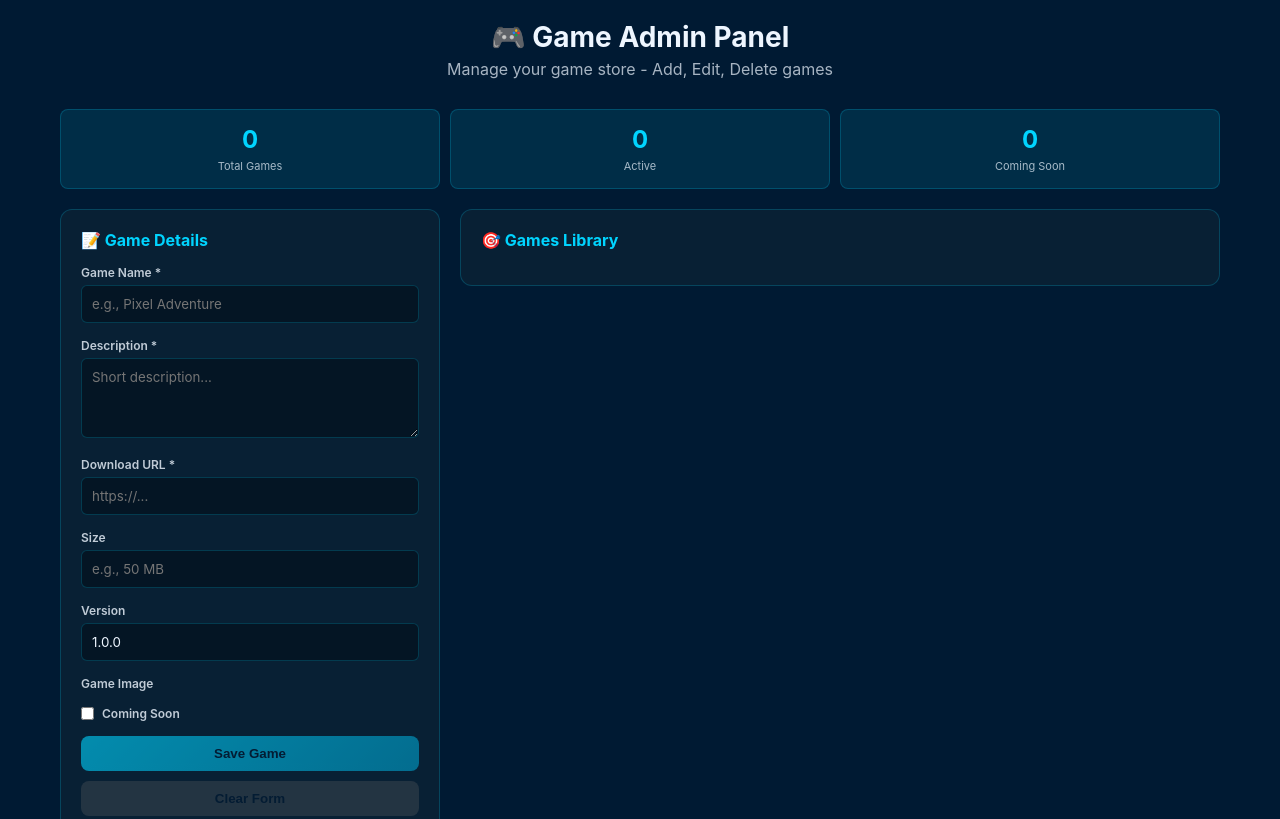
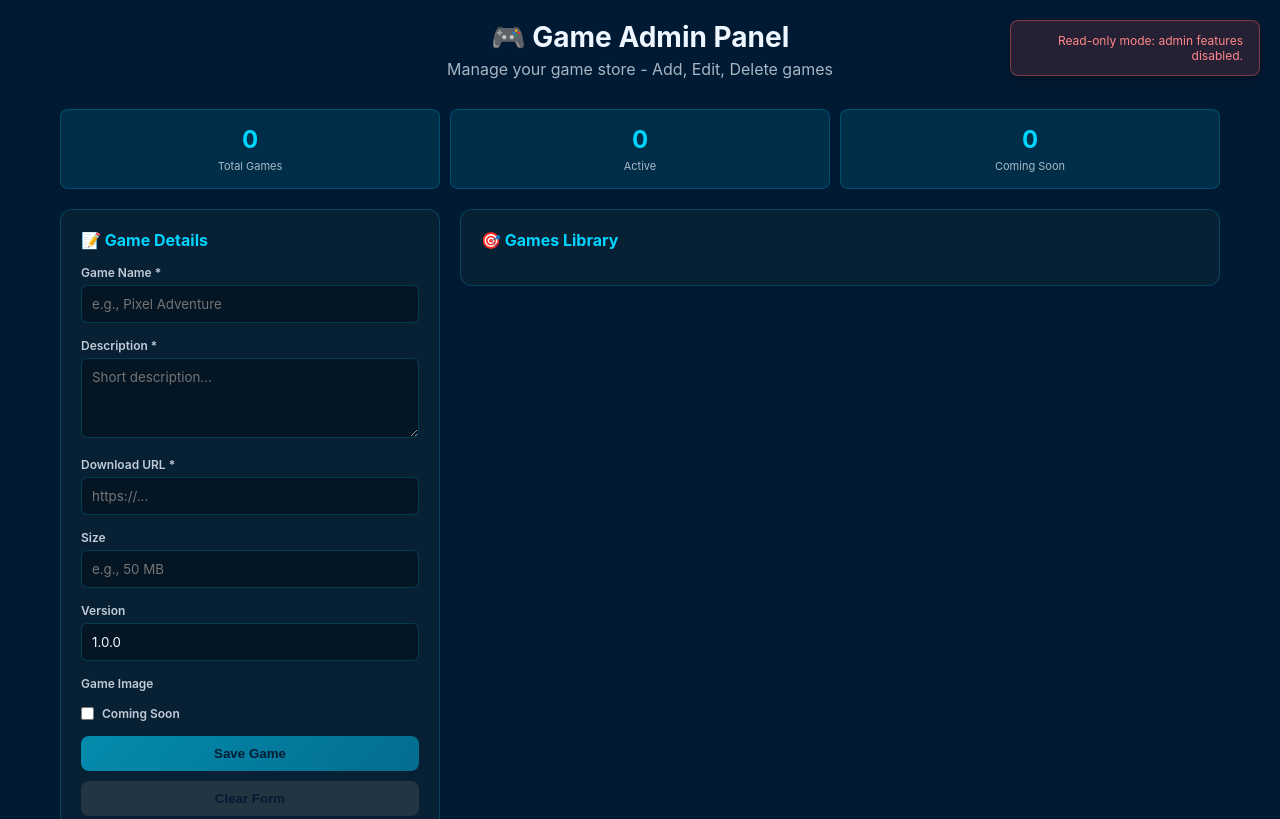
Before and after one commit to vouimet109-png/Crokette-Launcher, a plain HTML site: page index.html in a window 1280 px wide. Shown: the top 819 px of the page. Drawn offline with Linux system fonts and the light colour scheme; no server answers.

Commit message:
Update index.html

```diff
--- a/index.html
+++ b/index.html
@@ -204,6 +204,22 @@
 		.stat-label { font-size: 11px; opacity: 0.7; margin-top: 5px; }
 
 		input[type="hidden"] { display: none; }
+
+		.readonly-note {
+			position: fixed;
+			top: 20px;
+			right: 20px;
+			background: rgba(255, 68, 68, 0.15);
+			border: 1px solid rgba(255, 100, 100, 0.4);
+			border-radius: 8px;
+			padding: 12px 16px;
+			font-size: 12px;
+			color: #ff8888;
+			z-index: 1000;
+			box-shadow: 0 4px 12px rgba(0,0,0,0.3);
+			max-width: 250px;
+			text-align: right;
+		}
 	</style>
 </head>
 <body>
```
